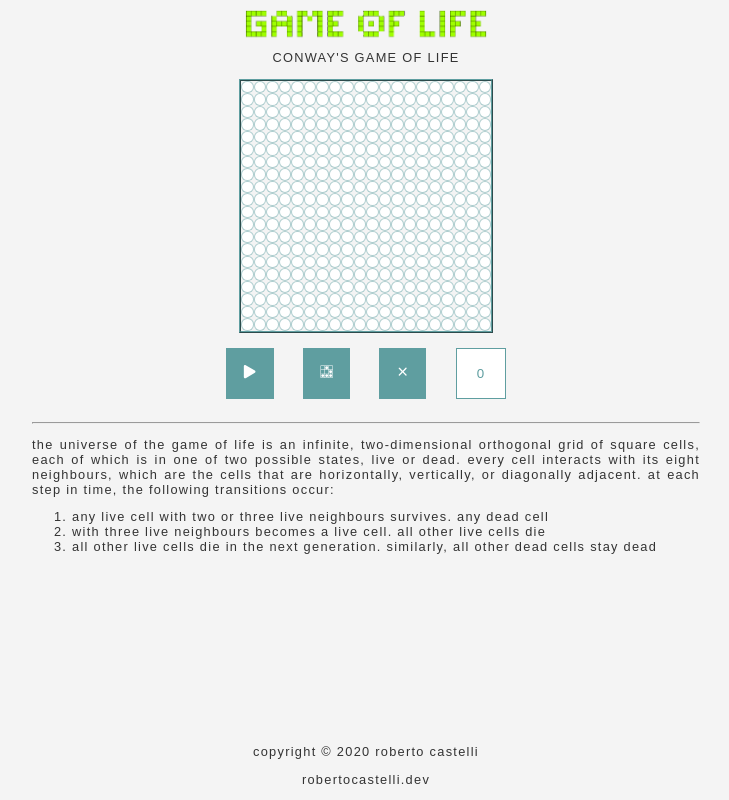
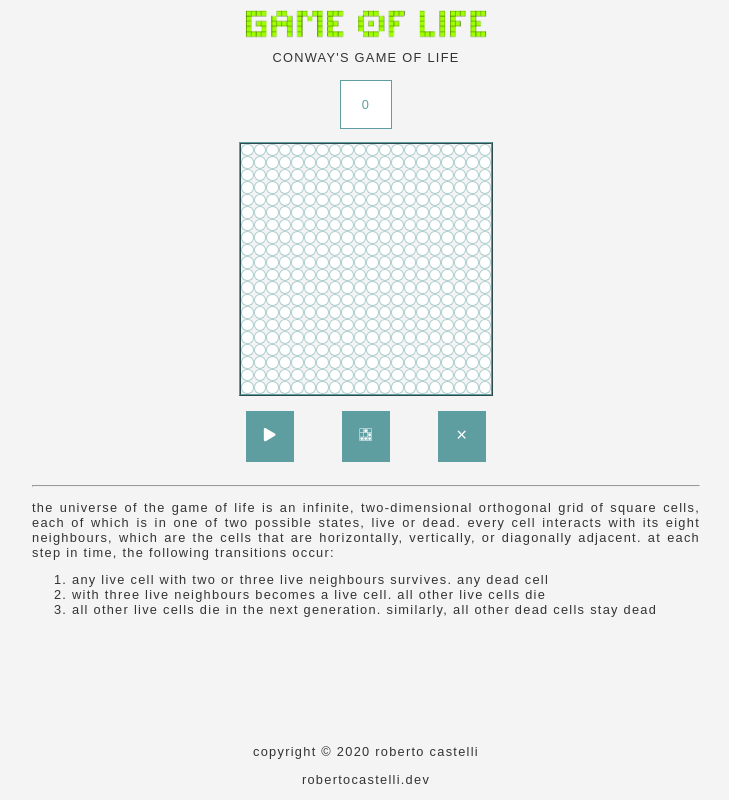
Before and after one commit to RobertoCastelli/game-of-life-react, a React (Create React App) app: page / in a window 1280 px wide. Shown: the whole page, without its empty margins (274-1003 px from the left). Built offline with nearby package versions, Linux system fonts and the light colour scheme.

Commit message:
something wrong

```diff
--- a/src/components/Buttons.jsx
+++ b/src/components/Buttons.jsx
@@ -7,13 +7,7 @@ import { DataContext } from "../context";
 
 const Buttons = () => {
   const context = useContext(DataContext);
-  const {
-    generateRandomGrid,
-    clearAllGrid,
-    startGame,
-    counter,
-    isRunning,
-  } = context;
+  const { generateRandomGrid, clearAllGrid, startGame, isRunning } = context;
 
   return (
     <div className="buttons">
@@ -26,9 +20,6 @@ const Buttons = () => {
       <button onClick={clearAllGrid}>
         <HiX />
       </button>
-      <button disabled className="counter">
-        {counter}
-      </button>
     </div>
   );
 };
--- a/src/components/Grid.jsx
+++ b/src/components/Grid.jsx
@@ -4,10 +4,11 @@ import { DataContext } from "../context";
 
 const Grid = () => {
   const context = useContext(DataContext);
-  const { grid, toggleCellState } = context;
+  const { grid, toggleCellState, counter } = context;
 
   return (
     <div className="grid">
+      <div className="counter">{counter}</div>
       <div className="grid-wrapper">
         {grid.map((cell, id) => {
           return (
--- a/src/context.js
+++ b/src/context.js
@@ -18,12 +18,6 @@ const ContextProvider = (props) => {
   const startGame = () => {
     setIsRunning(!isRunning);
   };
-
-  useEffect(() => {
-    if (isRunning) {
-      setInterval(nextGrid(), 500);
-    }
-  }, [isRunning, grid, counter]);
 
   //--> CLEAR GRID & COUNTER
   const clearAllGrid = () => {
@@ -55,8 +49,13 @@ const ContextProvider = (props) => {
     );
   };
 
+  const handleSelect = (e) => {
+    console.log(e);
+  };
+
   //--> NEXT GENERATION WITH CONWAY'S RULES
-  const nextGrid = () => {
+  useEffect(() => {
+    if (isRunning) {
       grid.map((cell, id) => {
         // INIT ALIVE NEIGHTBURS COUNT = 0
         let aliveNeighburs = 0;
@@ -86,16 +85,16 @@ const ContextProvider = (props) => {
         // 2. with three live neighbours becomes a live cell. all other live cells die
         if (!cell.state && aliveNeighburs === 3) {
           gridTemp[id].state = true;
-        setCounter((counter) => counter + 1);
+          // setCounter((counter) => counter + 1);
         }
         // 3. All other live cells die in the next generation. Similarly, all other dead cells stay dead
         if (cell.state && (aliveNeighburs < 2 || aliveNeighburs >= 4)) {
           gridTemp[id].state = false;
         }
-      setGrid((g) => (g = gridTemp));
-      return gridTemp;
+        return setGrid(gridTemp);
       });
-  };
+    }
+  }, [grid, initialGrid, isRunning]);
 
   return (
     <DataContext.Provider
@@ -107,6 +106,7 @@ const ContextProvider = (props) => {
         startGame,
         counter,
         isRunning,
+        handleSelect,
       }}
     >
       {props.children}
--- a/src/index.css
+++ b/src/index.css
@@ -51,6 +51,12 @@ button:active {
   transform: scale(1.1);
 }
 
+select {
+  color: cadetblue;
+  padding: 0.5rem;
+  text-transform: uppercase;
+}
+
 .buttons {
   display: flex;
   justify-content: space-evenly;
@@ -101,7 +107,11 @@ button:active {
 
 .counter {
   background-color: white;
+  outline: 1px solid cadetblue;
   color: cadetblue;
+  margin: 1rem auto;
+  width: 1rem;
+  padding: 1rem;
   cursor: default;
   min-width: 50px;
 }
```
Lines whose indentation alone changed are shown as unchanged.
